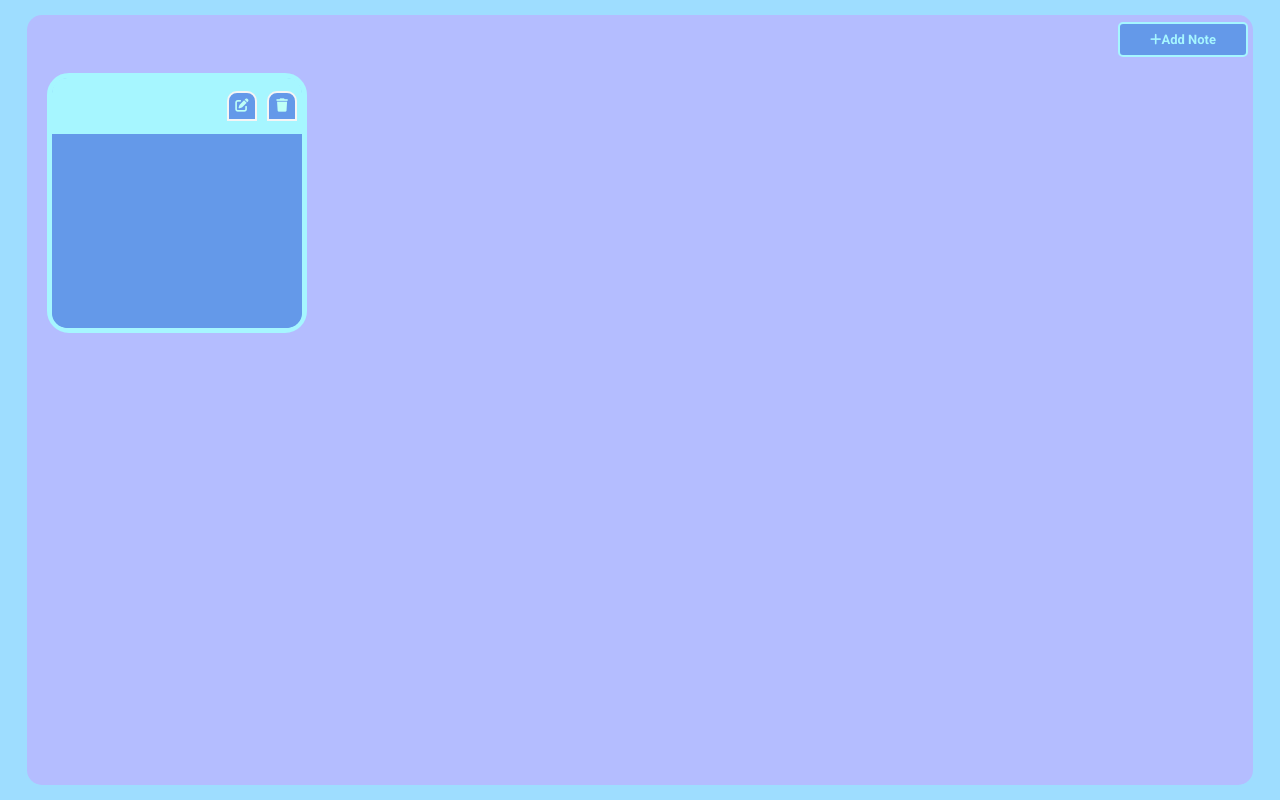
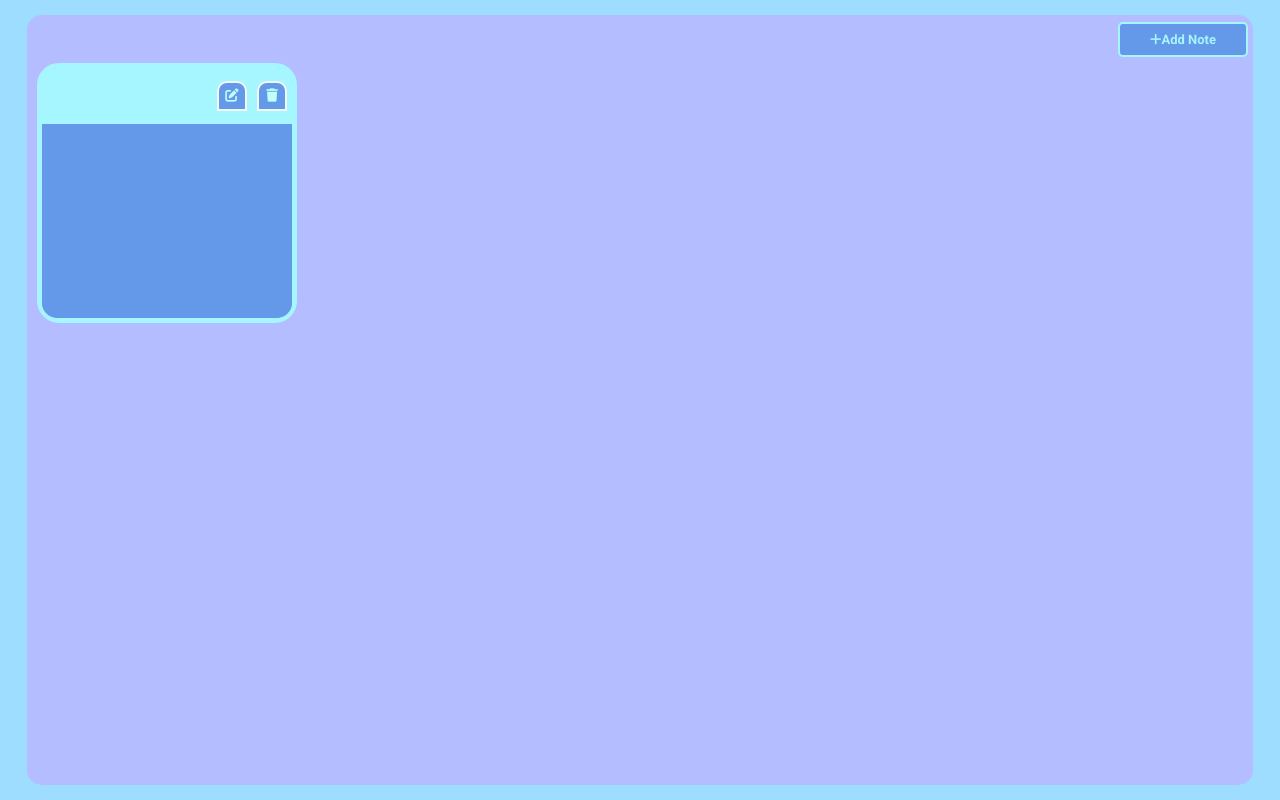
Before and after one commit to Ameer2000Mzori/Notes-App, a website built with webpack: page src/index.html in a window 1280 px wide. Built offline with nearby package versions, Linux system fonts and the light colour scheme; a web font is replaced by a local one.

Commit message:
added some styling to the project

```diff
--- a/src/style.scss
+++ b/src/style.scss
@@ -28,6 +28,7 @@ body {
     background-color: $colorTwo;
     padding: 5px;
     border-radius: 15px;
+    overflow-x: auto;
 
     .button-Wrap {
       height: 5%;
@@ -68,9 +69,11 @@ body {
       flex-direction: row;
       flex-wrap: wrap;
       align-items: start;
-      gap: 15px;
+      justify-content: start;
+      top: 0;
+      gap: 5px;
       height: 95%;
-      border-radius: 15px;
+      border-radius: 0 0 15px 15px;
 
       .note-Card {
         display: flex;
@@ -78,7 +81,7 @@ body {
         height: 250px;
         width: 250px;
         border-radius: 22px;
-        margin: 15px;
+        margin: 5px;
         background-color: $colorOne;
         color: aliceblue;
         font-family: $fontOne;
```
Also changed, not shown: src/style.css, 1 other file.
